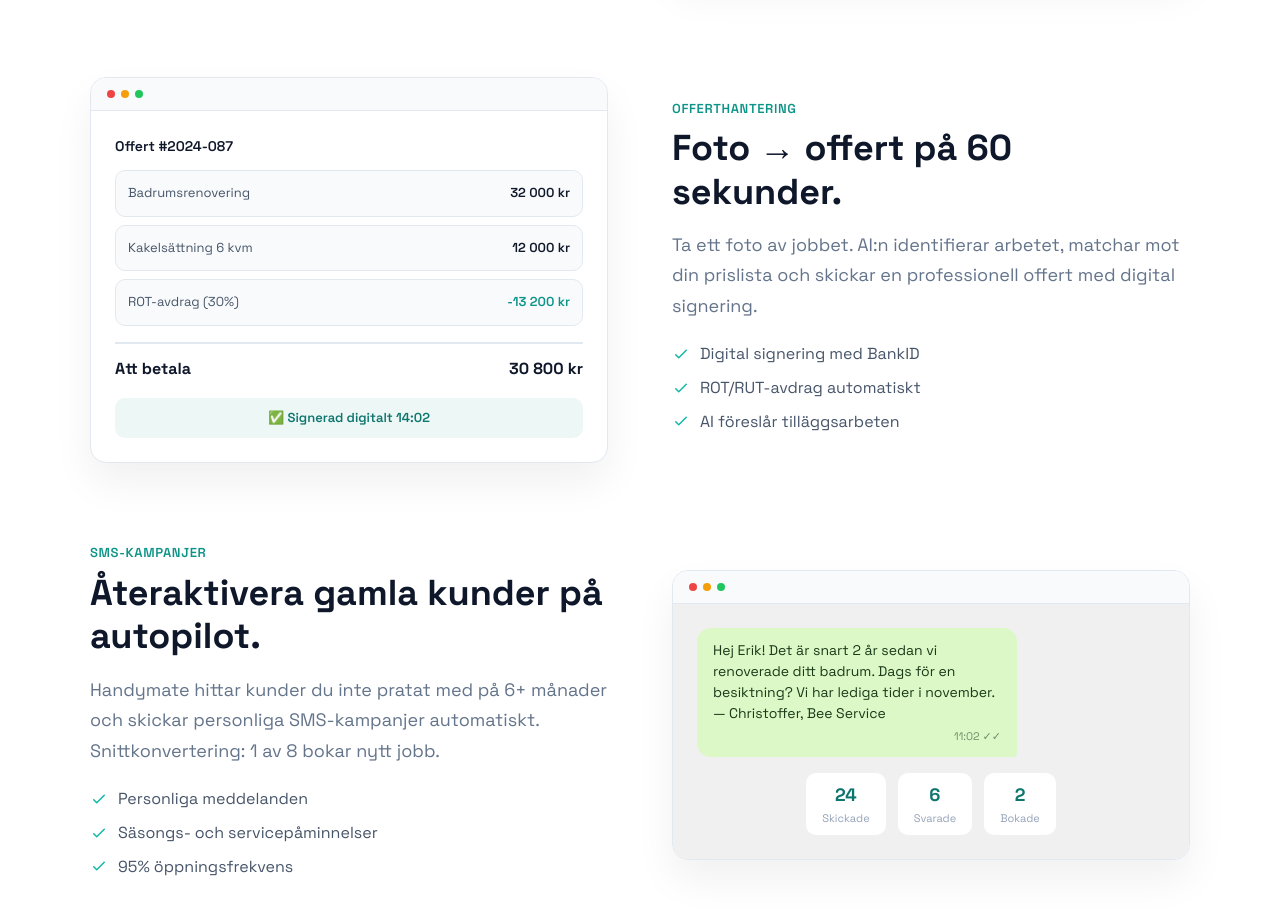
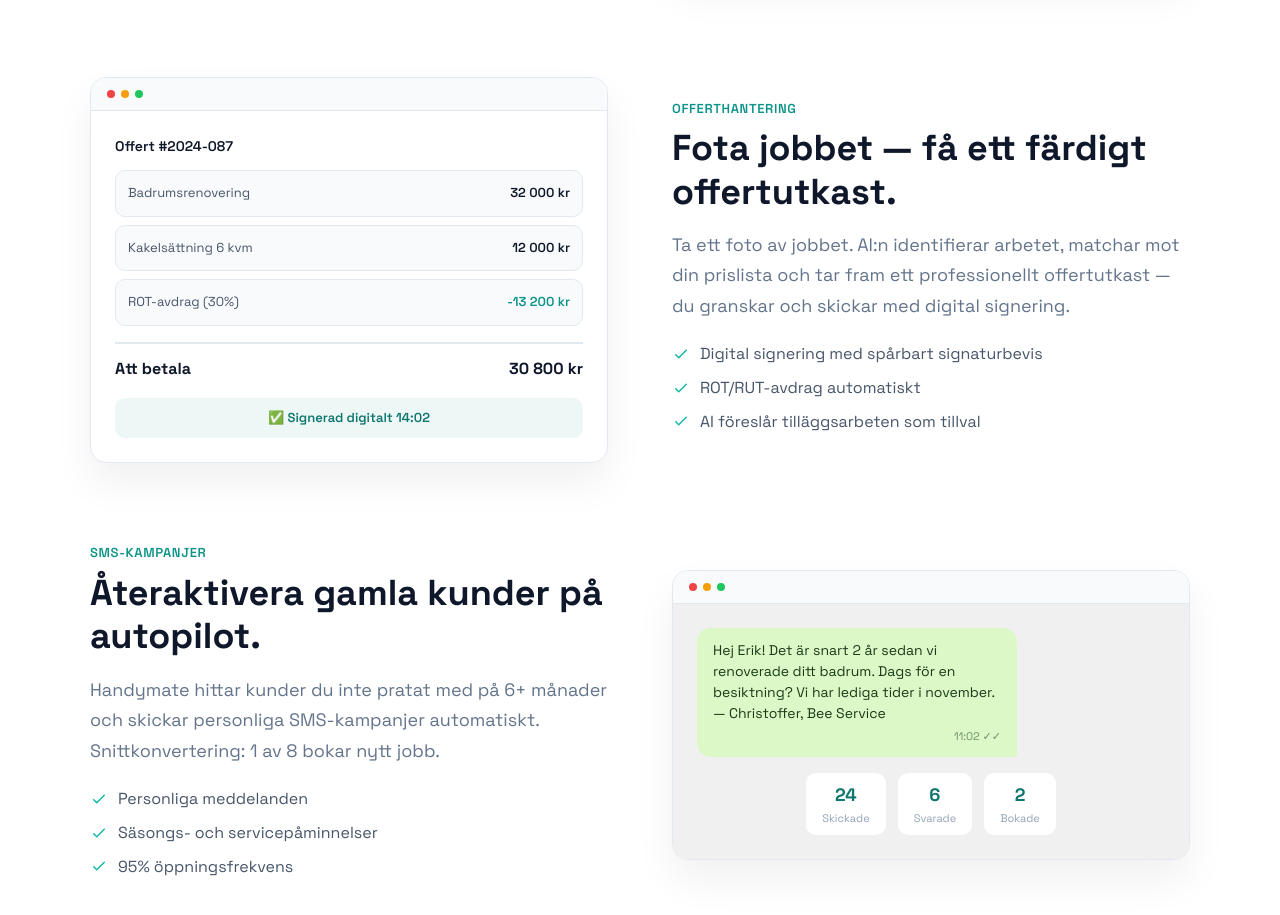
Before and after one commit to Ahogberg/handymate-landing, a plain HTML site: page index.html in a window 1280 px wide. Shown: the part 4051-4966 px from the top of the page. Drawn offline with Linux system fonts and the light colour scheme.

Commit message:
ärlighet: offert-sektionen — BankID-påståendet bort, utkast-språk
Kodrevision 2026-08-03 mot faktisk produkt: BankID-integration finns inte
(signering = ritad signatur + namn + IP + tidsstämpel på spårbar länk) —
påståendet ersatt med sant "spårbart signaturbevis". "60 sekunder" →
utkast-löfte (produkten kräver granskning + kundval innan skick, vilket
är rätt design). Tillval-formuleringen matchar nya AI-tillvalsflödet.
Samma korrigering som pitch-deck-fixprompt.md redan beslutat för decket —
landningssidan hade inte följt med.

Co-Authored-By: Claude Fable 5 <noreply@anthropic.com>

```diff
--- a/index.html
+++ b/index.html
@@ -942,12 +942,12 @@
       <div id="feat-quote" class="feat-row feat-row-reverse" style="margin-bottom: 80px;">
         <div class="feat-text reveal-right">
           <div class="feat-label">Offerthantering</div>
-          <h3 class="feat-title">Foto → offert på 60 sekunder.</h3>
-          <p class="feat-desc">Ta ett foto av jobbet. AI:n identifierar arbetet, matchar mot din prislista och skickar en professionell offert med digital signering.</p>
+          <h3 class="feat-title">Fota jobbet — få ett färdigt offertutkast.</h3>
+          <p class="feat-desc">Ta ett foto av jobbet. AI:n identifierar arbetet, matchar mot din prislista och tar fram ett professionellt offertutkast — du granskar och skickar med digital signering.</p>
           <ul class="feat-list">
-            <li><svg fill="none" viewBox="0 0 24 24" stroke="currentColor"><path stroke-linecap="round" stroke-linejoin="round" stroke-width="2" d="M5 13l4 4L19 7"/></svg> Digital signering med BankID</li>
+            <li><svg fill="none" viewBox="0 0 24 24" stroke="currentColor"><path stroke-linecap="round" stroke-linejoin="round" stroke-width="2" d="M5 13l4 4L19 7"/></svg> Digital signering med spårbart signaturbevis</li>
             <li><svg fill="none" viewBox="0 0 24 24" stroke="currentColor"><path stroke-linecap="round" stroke-linejoin="round" stroke-width="2" d="M5 13l4 4L19 7"/></svg> ROT/RUT-avdrag automatiskt</li>
-            <li><svg fill="none" viewBox="0 0 24 24" stroke="currentColor"><path stroke-linecap="round" stroke-linejoin="round" stroke-width="2" d="M5 13l4 4L19 7"/></svg> AI föreslår tilläggsarbeten</li>
+            <li><svg fill="none" viewBox="0 0 24 24" stroke="currentColor"><path stroke-linecap="round" stroke-linejoin="round" stroke-width="2" d="M5 13l4 4L19 7"/></svg> AI föreslår tilläggsarbeten som tillval</li>
           </ul>
         </div>
         <div class="feat-mockup reveal-left">
```
